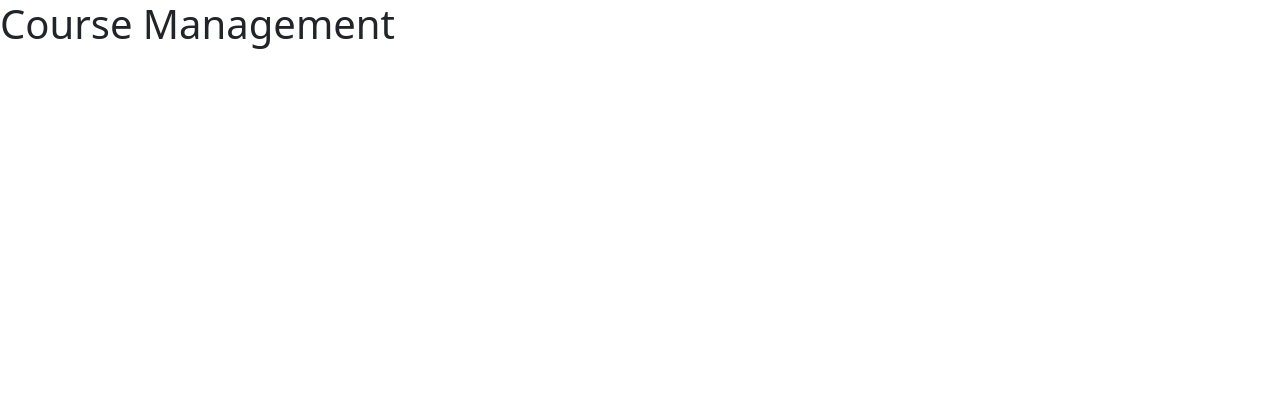
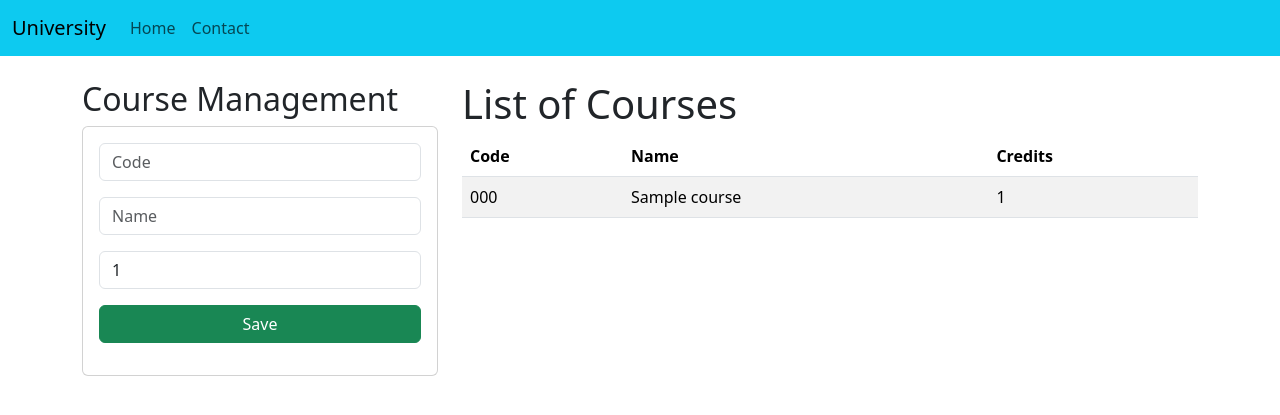
Before and after one commit to PavelBarzaga/college_management, a Django app: page / in a window 1280 px wide. Shown: the top 415 px of the page. Run offline with Django 5.2, Linux system fonts and the light colour scheme; tables that the repository leaves empty hold one stand-in row (values such as "Sample post"); some libraries are stand-ins or nearby versions.

Commit message:
Added starting business logic to templates

```diff
--- a/apps/academic_management/templates/base.html
+++ b/apps/academic_management/templates/base.html
@@ -1,22 +1,39 @@
+{% load static %}
 <!DOCTYPE html>
 <html lang="en">
 
 <head>
     <meta charset="UTF-8">
     <meta name="viewport" content="width=device-width, initial-scale=1.0">
-    <link href="https://cdn.jsdelivr.net/npm/bootstrap@5.3.3/dist/css/bootstrap.min.css" rel="stylesheet"
-        integrity="sha384-QWTKZyjpPEjISv5WaRU9OFeRpok6YctnYmDr5pNlyT2bRjXh0JMhjY6hW+ALEwIH" crossorigin="anonymous">
-    <title>Document</title>
+    <link rel="stylesheet" href="{% static '/css/bootstrap.min.css' %}">
+        <title>{% block title%}{%endblock%}</title>
 </head>
 
 <body>
-    <h1>Course Management</h1>
-    {% block body %}
+    <nav class="navbar navbar-expand-lg bg-info">
+        <div class="container-fluid">
+          <a class="navbar-brand" href="#">University</a>
+          <button class="navbar-toggler" type="button" data-bs-toggle="collapse" data-bs-target="#navbarNav" aria-controls="navbarNav" aria-expanded="false" aria-label="Toggle navigation">
+            <span class="navbar-toggler-icon"></span>
+          </button>
+          <div class="collapse navbar-collapse" id="navbarNav">
+            <ul class="navbar-nav">
+              <li class="nav-item">
+                <a class="nav-link" aria-current="page" href="#">Home</a>
+              </li>
+              <li class="nav-item">
+                <a class="nav-link" href="#">Contact</a>
+              </li>
+            </ul>
+          </div>
+        </div>
+      </nav>
+    <div class="container py-4">
+      {% block body %}
 
-    {% endblock %}
-    <script src="https://cdn.jsdelivr.net/npm/bootstrap@5.3.3/dist/js/bootstrap.bundle.min.js"
-        integrity="sha384-YvpcrYf0tY3lHB60NNkmXc5s9fDVZLESaAA55NDzOxhy9GkcIdslK1eN7N6jIeHz"
-        crossorigin="anonymous"></script>
+      {% endblock %}
+    </div>
+    <script src="{% static '/js/bootstrap.min.js' %}" async defer></script>
 </body>
 
 </html>
--- a/apps/academic_management/templates/course_management.html
+++ b/apps/academic_management/templates/course_management.html
@@ -1,5 +1,55 @@
 {% extends './base.html'%}
 
+{% block title%}Course Management{%endblock%}
+
 {% block body %}
-
+<div class="row">
+    <div class="col-sm-12 col-md-6 col-lg-4 col-xl-4">
+        <h2>Course Management</h2>
+        <div class="card">
+            <div class="card-body">
+                <form action="" method="post">
+                    <div class="input-group mb-3">
+                        <input type="text" id="txtCode" name="txtCode" class="form-control" placeholder="Code"
+                            minlength="6" maxlength="6" required>
+                    </div>
+                    <div class="input-group mb-3">
+                        <input type="text" id="txtName" name="txtName" class="form-control" placeholder="Name"
+                            maxlength="50" required>
+                    </div>
+                    <div class="input-group mb-3">
+                        <input type="text" id="numCredits" name="numCredits" class="form-control" min="1" max="1"
+                            value="1" required>
+                    </div>
+                    <div class="input-group mb-3 d-grid gap-2">
+                        <button type="submit" class="btn btn-success btn-block text-white">Save</button>
+                    </div>
+                </form>
+            </div>
+        </div>
+    </div>
+    <div class="col-sm-12 col-md-6 col-lg-8 col-xl-8">
+        <div class="table responsive">
+            <h1>List of Courses</h1>
+            <table class="table table-striped">
+                <thead>
+                    <tr>
+                        <th>Code</th>
+                        <th>Name</th>
+                        <th>Credits</th>
+                    </tr>
+                </thead>
+                <tbody>
+                    {% for c in courses %}
+                    <tr>
+                        <td>{{ c.code }}</td>
+                        <td>{{ c.name }}</td>
+                        <td>{{ c.credits }}</td>
+                    </tr>
+                    {% endfor %}
+                </tbody>
+            </table>
+        </div>
+    </div>
+</div>
 {% endblock %}
```
